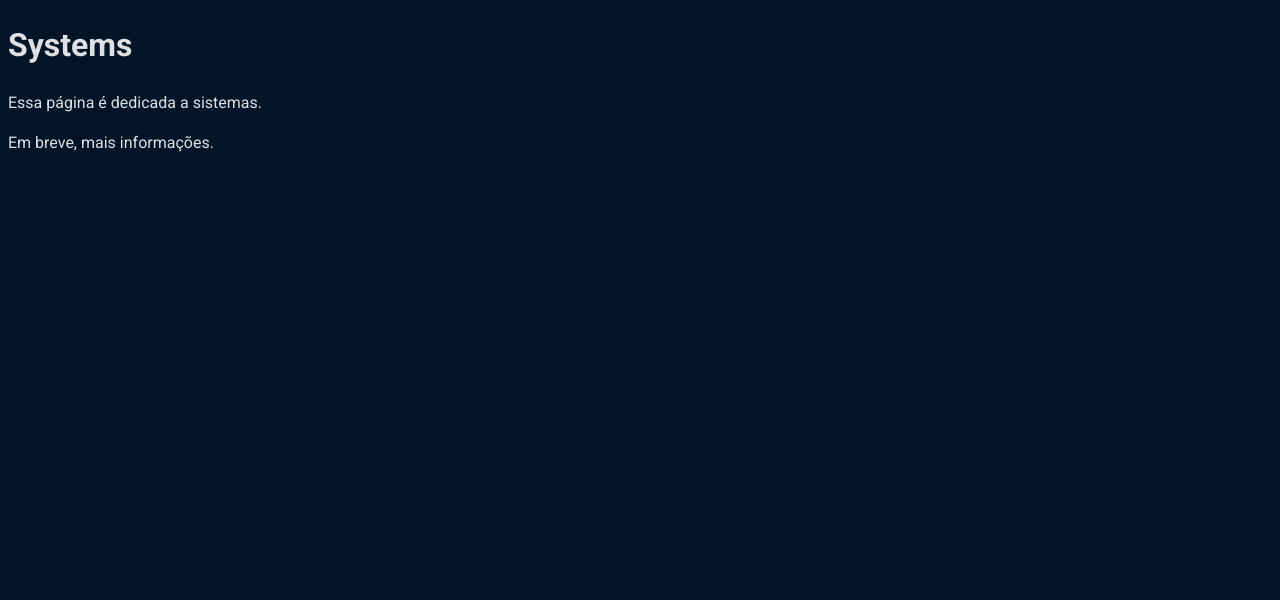
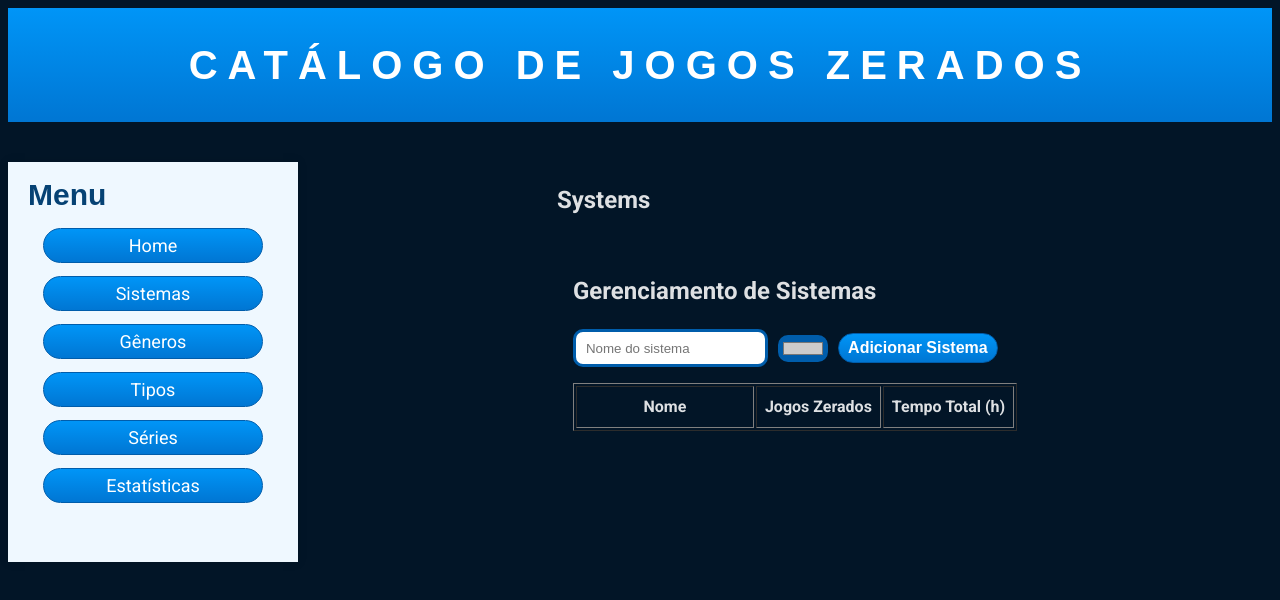
Before and after one commit to diogo-tcardoso/games-catalog, a React (Vite) app in the folder frontend/: page /systems in a window 1280 px wide. Shown: the top 600 px of the page. Built offline with nearby package versions, Linux system fonts and the light colour scheme; a web font is replaced by a local one.

Commit message:
Start System Page

```diff
--- a/frontend/package.json
+++ b/frontend/package.json
@@ -12,6 +12,7 @@
   "dependencies": {
     "react": "^19.0.0",
     "react-dom": "^19.0.0",
+    "react-icons": "^5.5.0",
     "react-router": "^7.4.1",
     "react-router-dom": "^7.5.1",
     "styled-components": "^6.1.17"
--- a/frontend/src/components/game-list.tsx
+++ b/frontend/src/components/game-list.tsx
@@ -67,8 +67,8 @@ export default function GameList({
                             <GamesData>{game.zeramento}</GamesData>
                             <td>
                                 <DeleteButton onClick={() => handleDelete(game.id as number)} title="Excluir Jogo">
-                                    <IconContext.Provider value={{ title:"delete", size: "20px", style:{marginBottom:"-2px"}}}>
-                                        <IoTrashOutline />
+                                    <IconContext.Provider value={{ size: "20px", style:{marginBottom:"-2px" }}}>
+                                        <IoTrashOutline title="delete" />
                                     </IconContext.Provider>
                                 </DeleteButton>
                             </td>
--- a/frontend/src/pages/game-types/game-types.tsx
+++ b/frontend/src/pages/game-types/game-types.tsx
@@ -1,9 +1,24 @@
+import Menu from "../../components/menu";
+import Header from "../home/header";
+import { Section, Aside, Table } from "../../styles/home-styles/home-styles";
+
 export default function Types(){
     return(
         <>
-            <h1>Tipos</h1>
-            <p>Essa página é sobre tipos de jogos.</p>
-            <p>Essa página ainda não foi implementada.</p>
+            <main>
+                <Header />
+                <Section>
+                    <Aside>
+                        <Menu />
+                    </Aside>
+                    <Table>
+                        <h1>Tipos de Jogos</h1>
+                        <p>Essa página é dedicada a mostrar os tipos de jogos disponíveis no catálogo.</p>
+                        <p>Você pode filtrar os jogos por gênero, plataforma e outros critérios.</p>
+                        <p>Explore e descubra novos jogos para zerar!</p>
+                    </Table>
+                </Section>
+            </main>
         </>
     )
 }
--- a/frontend/src/pages/genres/genres.tsx
+++ b/frontend/src/pages/genres/genres.tsx
@@ -1,8 +1,22 @@
+import Menu from "../../components/menu";
+import Header from "../home/header";
+import { Section, Aside, Table } from "../../styles/home-styles/home-styles";
+
 export default function Genres() {
     return (
         <>
-            <h1>Gêneros</h1>
-            <p>Essa página ainda não está implementada.</p>
+            <main>
+                <Header />
+                <Section>
+                    <Aside>
+                        <Menu />
+                    </Aside>
+                    <Table>
+                        <h1>Gêneros</h1>
+                        <p>Essa página ainda não está implementada.</p>
+                    </Table>
+                </Section>
+            </main>
         </>
     )
 }
--- a/frontend/src/pages/series/series.tsx
+++ b/frontend/src/pages/series/series.tsx
@@ -1,9 +1,21 @@
+import Menu from "../../components/menu";
+import Header from "../home/header";
+import { Section, Aside, Table } from "../../styles/home-styles/home-styles";
+
 export default function Series() {
     return (
         <>
             <main>
-                <h1>Séries</h1>
-                <p>Esta página está em construção.</p>
+                <Header />
+                <Section>
+                    <Aside>
+                        <Menu />
+                    </Aside>
+                    <Table>
+                        <h1>Séries</h1>
+                        <p>Esta página está em construção.</p>
+                    </Table>
+                </Section>
             </main>
         </>
     )
--- a/frontend/src/pages/stats/stats.tsx
+++ b/frontend/src/pages/stats/stats.tsx
@@ -1,9 +1,23 @@
+import Menu from "../../components/menu";
+import Header from "../home/header";
+import { Section, Aside, Table } from "../../styles/home-styles/home-styles";
+
 export default function Stats() {
     return (
         <>
-            <h1>Estatísticas</h1>
-            <p>Essa página é dedicada a estatísticas.</p>
-            <p>Em breve, mais informações.</p>
+            <main>
+                <Header />
+                <Section>
+                    <Aside>
+                        <Menu />
+                    </Aside>
+                    <Table>
+                        <h1>Estatísticas</h1>
+                        <p>Essa página é dedicada a estatísticas.</p>
+                        <p>Em breve, mais informações.</p>
+                    </Table>
+                </Section>
+            </main>
         </>
     )
 }
--- /dev/null
+++ b/frontend/src/pages/systems/systems-page.tsx
@@ -0,0 +1,95 @@
+import { useState } from 'react';
+import { AddButton } from '../../styles/components-styles/game-list-style';
+import { SystemsInput, SystemColor } from '../../styles/systems-styles/systems-styles';
+
+type System = {
+    id: number;
+    name: string;
+    color: string;
+};
+
+type Game = {
+    id: number;
+    systemId: number;
+    timePlayed: number; // tempo em horas
+};
+
+export default function SystemsPage() {
+    const [systems, setSystems] = useState<System[]>([]);
+    const [games, ] = useState<Game[]>([
+    { id: 1, systemId: 1, timePlayed: 12 },
+    { id: 2, systemId: 1, timePlayed: 7 },
+    { id: 3, systemId: 2, timePlayed: 4 }
+    ]);
+
+    const [name, setName] = useState('');
+    const [color, setColor] = useState('#cccccc');
+
+    const handleAddSystem = () => {
+    if (!name.trim()) return;
+
+    const newSystem: System = {
+        id: Date.now(),
+        name,
+        color
+    };
+
+    setSystems(prev => [...prev, newSystem]);
+    setName('');
+    setColor('#ffffff');
+    };
+
+    const countGames = (systemId: number) => {
+    return games.filter(game => game.systemId === systemId).length;
+    };
+
+    const sumTimePlayed = (systemId: number) => {
+    return games
+        .filter(game => game.systemId === systemId)
+        .reduce((acc, cur) => acc + cur.timePlayed, 0);
+    };
+
+    return (
+        <div style={{ padding: '1rem' }}>
+            <h2>Gerenciamento de Sistemas</h2>
+
+            <div style={{ marginBottom: '1rem', display: 'flex', alignItems: 'center' }}>
+                <SystemsInput
+                    type="text"
+                    placeholder="Nome do sistema"
+                    value={name}
+                    onChange={(e) => setName(e.target.value)}
+                />
+                <SystemColor
+                    type="color"
+                    value={color}
+                    onChange={(e) => setColor(e.target.value)}
+                />
+                <AddButton onClick={handleAddSystem} style={{ marginLeft: '10px', width: '10rem' }}>
+                    Adicionar Sistema
+                </AddButton>
+            </div>
+
+            <table border={1} cellPadding={8}>
+            <thead>
+                <tr>
+                <th style={{width:'10rem'}}>Nome</th>
+                <th>Jogos Zerados</th>
+                <th>Tempo Total (h)</th>
+                </tr>
+            </thead>
+            <tbody>
+                {systems.map(system => (
+                <tr key={system.id}>
+                    <td style={{ backgroundColor: system.color, color: '#ffffff', textAlign: 'center' }}>
+                    {system.name}
+                    </td>
+                    <td style={{ backgroundColor: system.color, textAlign:'center'}}>{countGames(system.id)}</td>
+                    <td style={{ backgroundColor: system.color, textAlign:'center'}}>{sumTimePlayed(system.id)}</td>
+                </tr>
+                ))}
+            </tbody>
+            </table>
+        </div>
+    );
+}
--- a/frontend/src/pages/systems/systems.tsx
+++ b/frontend/src/pages/systems/systems.tsx
@@ -1,9 +1,24 @@
+import Menu from "../../components/menu";
+import Header from "../home/header";
+import { Section, Aside, Table } from "../../styles/home-styles/home-styles";
+import SystemsPage from "./systems-page";
+
 export default function Systems() {
     return (
         <>
-            <h1>Systems</h1>
-            <p>Essa página é dedicada a sistemas.</p>
-            <p>Em breve, mais informações.</p>
+            <main>
+                <Header />
+                <Section>
+                    <Aside>
+                        <Menu />
+                    </Aside>
+                    <Table>
+                        <h1>Systems</h1>
+                        <SystemsPage />
+                    </Table>
+                </Section>
+            </main>
+
         </>
     )
 }
--- /dev/null
+++ b/frontend/src/styles/systems-styles/systems-styles.tsx
@@ -0,0 +1,18 @@
+import styled from "styled-components";
+
+export const SystemsInput = styled.input`
+    border: 3px solid #005dab;
+    border-radius: 10px;
+    background-color: #ffffff;
+    margin-right: 10px;
+    height: 30px;
+    color: #000000;
+    padding-left: 10px;
+`
+
+export const SystemColor = styled.input`
+    padding: 0;
+    border: 3px solid #005dab;
+    border-radius: 10px;
+    background-color: #005dab;
+`
```
Also changed, not shown: frontend/src/pages/home/principal-table-data.tsx (indentation only), 1 other file (tests, documents, lock files or other folders).
